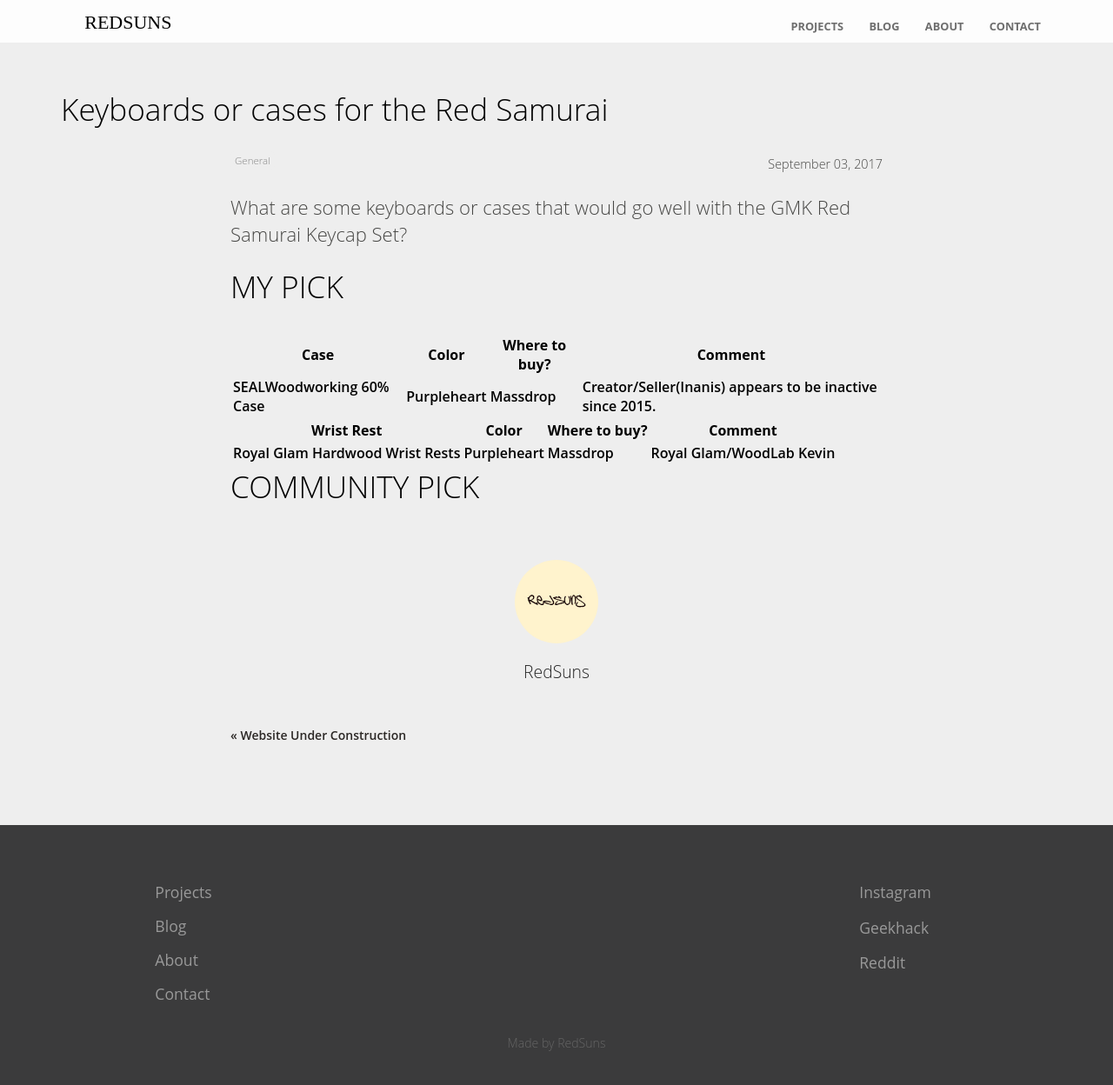
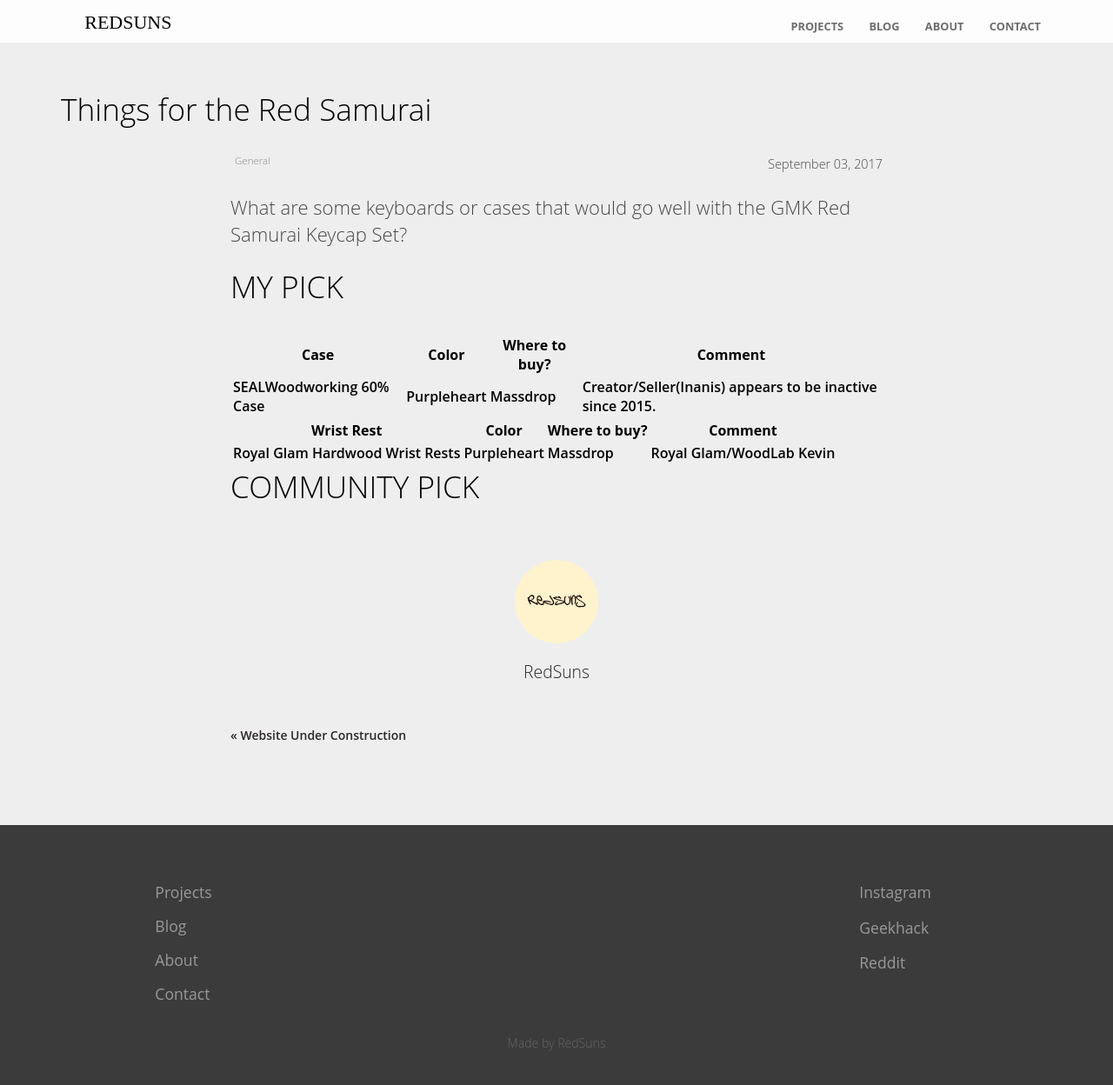
Before and after one commit to RedSunsRMK/redsunsrmk.github.io, a Jekyll site: the page built from _posts/2017-09-03-things-for-the-red-samurai.md, in a window 1280 px wide and 1260 px high. Shown: the top 1248 px of the window at 87% size. Built offline with Jekyll 4.4.1, drawn with Linux system fonts in a browser that asks for light colours.

Commit message:
Update 2017-09-03-things-for-the-red-samurai.md

```diff
--- a/_posts/2017-09-03-things-for-the-red-samurai.md
+++ b/_posts/2017-09-03-things-for-the-red-samurai.md
@@ -1,6 +1,6 @@
 ---
 date: 2017-09-03
-title: Keyboards or cases for the Red Samurai
+title: Things for the Red Samurai
 categories:
   - general
 author_staff_member: redsuns
```
